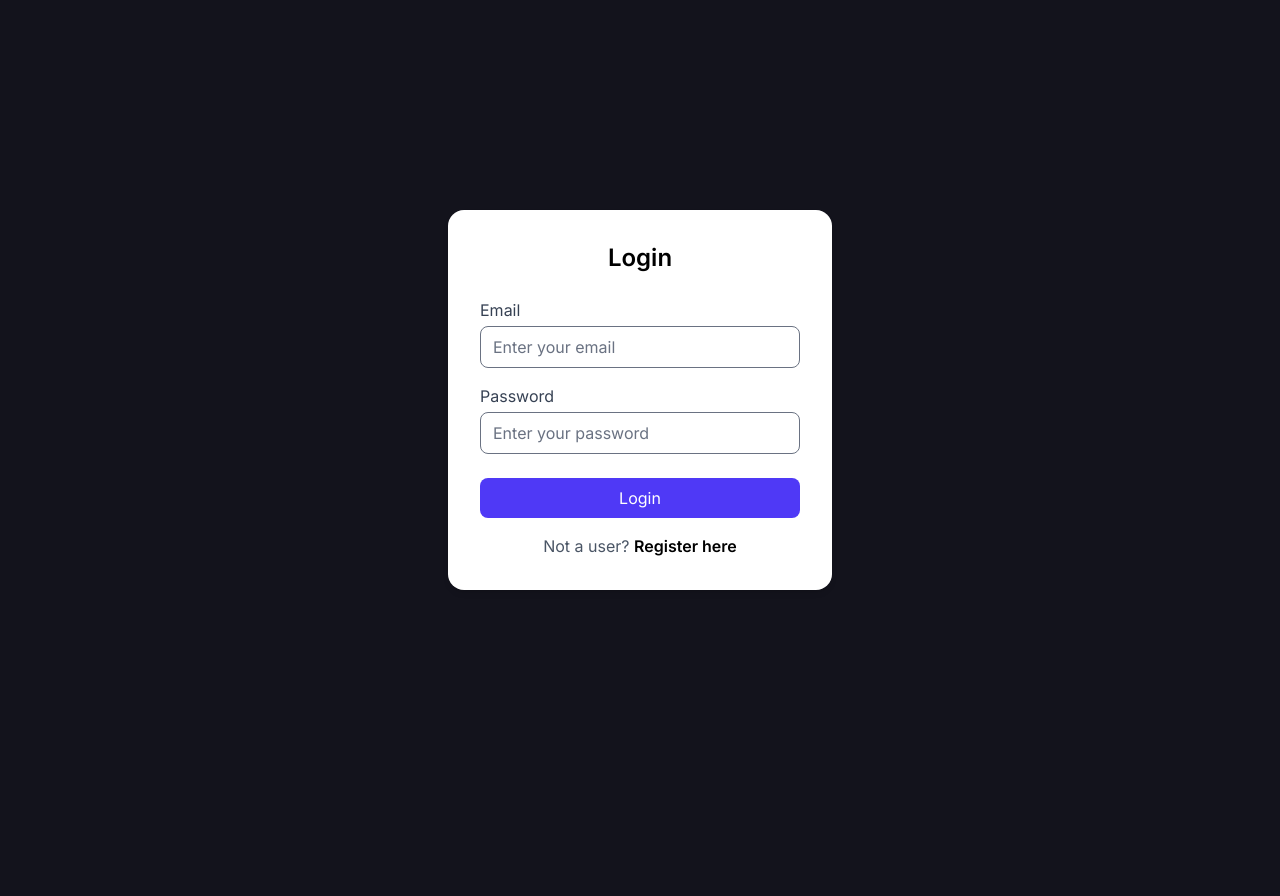
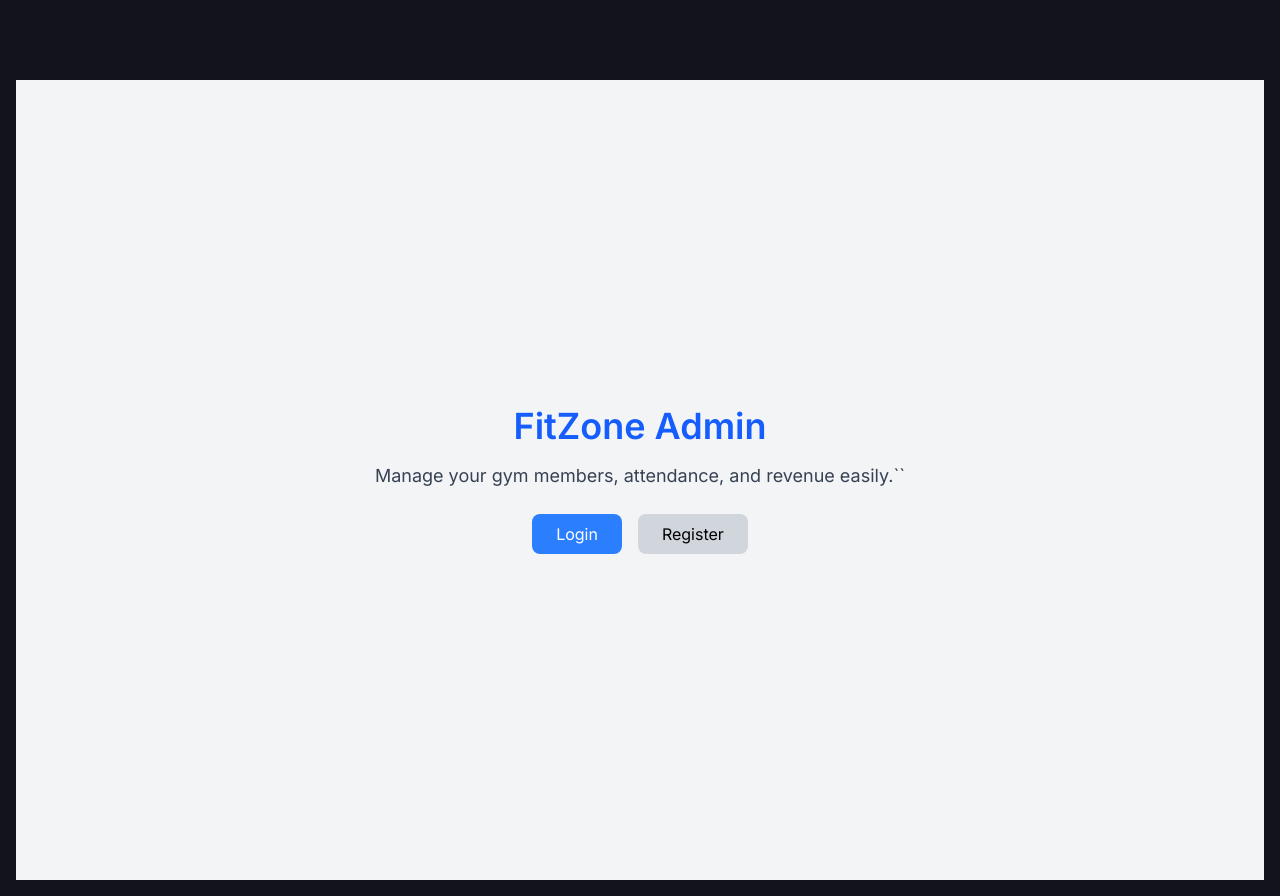
Before and after one commit to abdulrazzaq27/gym, a React (Vite) app in the folder client/: page / in a window 1280 px wide. Before the commit this address led to /login. Before the commit the page ends 800 px from the top, so only its background shows below. Built offline with nearby package versions, Linux system fonts and the light colour scheme; no server answers.

Commit message:
Added landing page

```diff
--- a/client/src/App.jsx
+++ b/client/src/App.jsx
@@ -20,6 +20,7 @@ import Register from './pages/Register.jsx';
 import Login from './pages/Login.jsx';
 import SidebarLayout from './components/common/Sidebar.jsx';
 import ProtectedRoute from './components/utils/ProtectedRoute.jsx';
+import LandingPage from './pages/LandingPage.jsx';
 
 function App() {
   const [message, setMessage] = useState('');
@@ -45,10 +46,11 @@ function App() {
         <Routes>
           <Route path="/register" element={<Register />} />
           <Route path="/side" element={<SidebarLayout />} />
+          <Route path="/" element={<LandingPage />} />
 
           <Route path="/login" element={<Login />} />
           <Route element={<ProtectedRoute />}>
-            <Route path="/" element={<Dashboard />} />
+            <Route path="/dashboard" element={<Dashboard />} />
             <Route path="/members" element={<Members />} />
             <Route path="/member/new" element={<CreateMember />} />
             <Route path="/members/:id" element={<MemberDetails />} />
```
